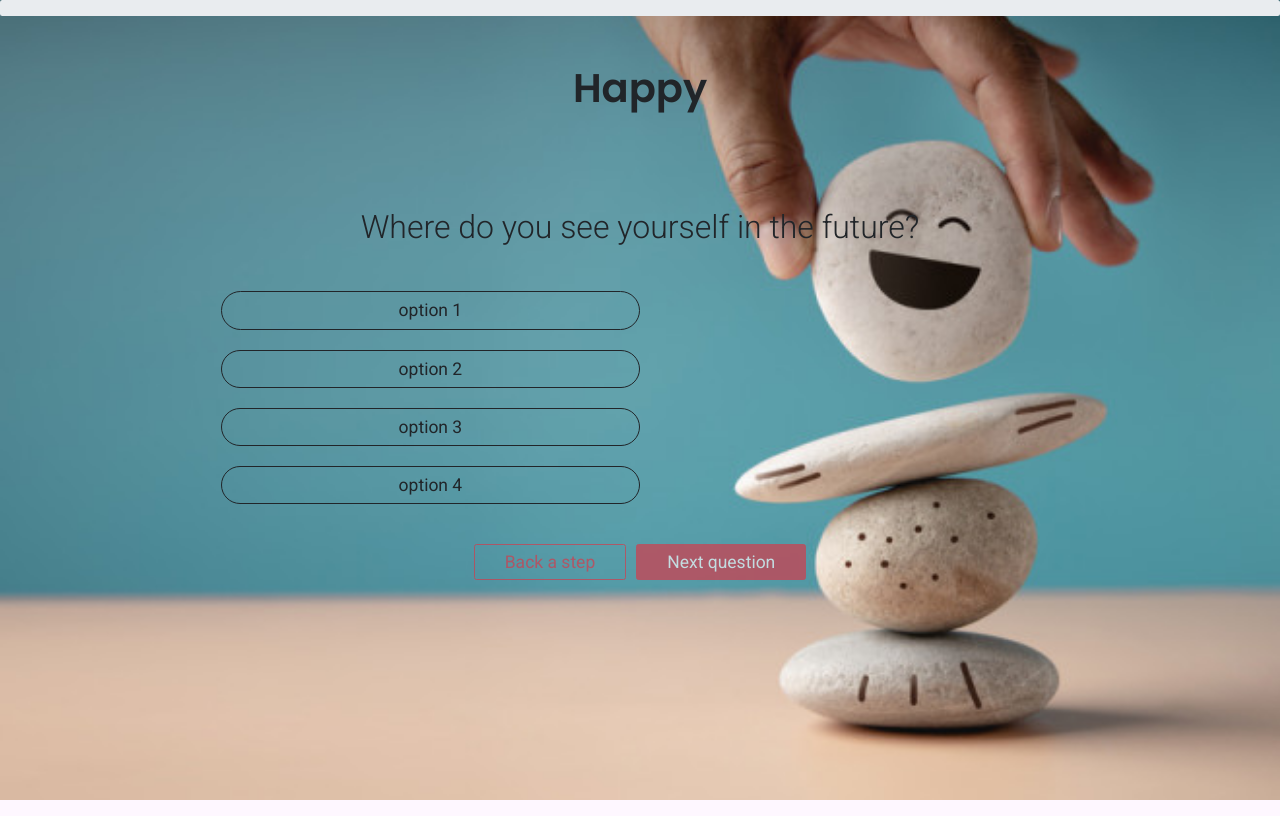
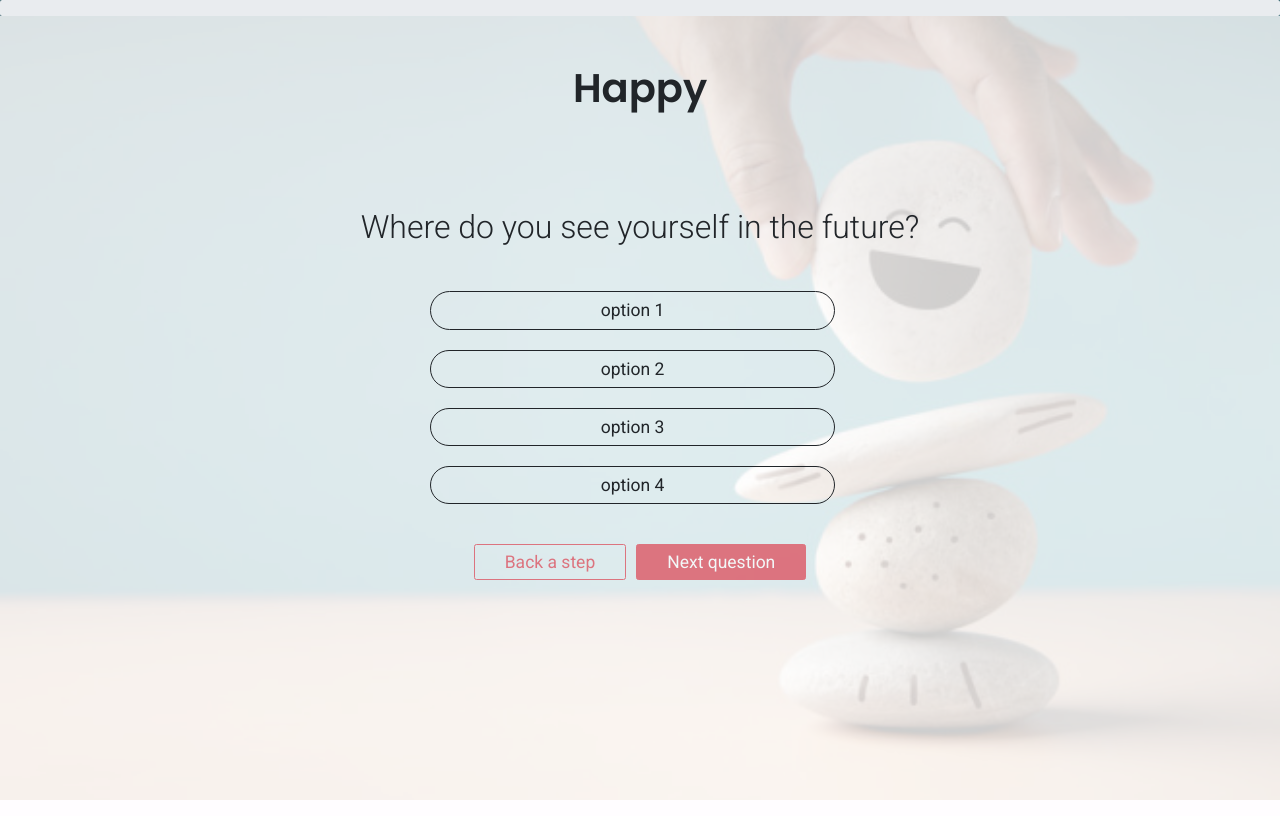
Before and after one commit to gagandeep1997/visual-board, a React (Create React App) app: page /happy in a window 1280 px wide. Built offline with nearby package versions, Linux system fonts and the light colour scheme.

Commit message:
add css for survey page

```diff
--- a/src/App.css
+++ b/src/App.css
@@ -147,6 +147,29 @@
   height: 100vh;
 }
 
+.new-bg-light {
+  position: relative;
+}
+
+.new-bg-light::before {
+  content: "";
+  position: absolute;
+  top: 0;
+  left: 0;
+  right: 0;
+  bottom: 0;
+  background: white;
+  z-index: 0;
+  opacity: 0.8;
+  height: 100vh;
+}
+
+.new-bg-light header,
+.new-bg-light form {
+  position: relative;
+  z-index: 1;
+}
+
 @media (max-width: 576px) {
   .btn {
     width: 30rem;
--- a/src/pages/SurveyPage.js
+++ b/src/pages/SurveyPage.js
@@ -202,14 +202,14 @@ export default function SurveyPage() {
     }
   }, [activeQuestion, questions]);
 
-  if(questions){
-    if(questions.title === "Career"){
+  if (questions) {
+    if (questions.title === "Career") {
       currentBackgroundImage = backgroundCareer;
-    } else if(questions.title === "Money"){
+    } else if (questions.title === "Money") {
       currentBackgroundImage = backgroundMoney;
-    } else if(questions.title === "Health"){
+    } else if (questions.title === "Health") {
       currentBackgroundImage = backgroundHealth;
-    } else if(questions.title === "Travel"){
+    } else if (questions.title === "Travel") {
       currentBackgroundImage = backgroundTravel;
     } else {
       currentBackgroundImage = backgroundHappy;
@@ -219,7 +219,10 @@ export default function SurveyPage() {
   return (
     questions && (
       <>
-        <div className="container-fluid survey-page" style={{backgroundImage: `url(${currentBackgroundImage})`}}>
+        <div
+          className="container-fluid survey-page"
+          style={{ backgroundImage: `url(${currentBackgroundImage})` }}
+        >
           <div className="row">
             <div
               className="progress p-0"
@@ -236,7 +239,7 @@ export default function SurveyPage() {
             </div>
           </div>
           <div className="row">
-            <div className="container">
+            <div className="container new-bg-light">
               <Header title={questions.title} classes="category-heading" />
               <form>
                 <div className="row justify-content-center">
@@ -251,6 +254,9 @@ export default function SurveyPage() {
                           <h2 className="question-heading text-center py-5 fw-light">
                             {question.questionname}
                           </h2>
+                          <div className="row justify-content-center">
+                            <div className="col-6">
+                              <div className="row">
                                 {question.options.map((option) => (
                                   <div key={option} className="col-12 my-3">
                                     <input
@@ -261,13 +267,16 @@ export default function SurveyPage() {
                                       onClick={optionClickHandler}
                                     />
                                     <label
-                                className="btn btn-outline-dark w-50 rounded-pill p-2 fs-3"
+                                      className="btn btn-outline-dark w-100 rounded-pill p-2 fs-3"
                                       htmlFor={option}
                                     >
                                       {option}
                                     </label>
                                   </div>
                                 ))}
+                              </div>
+                            </div>
+                          </div>
                         </div>
                       ))}
                     <div className="row mt-5">
```
Lines whose indentation alone changed are shown as unchanged.
